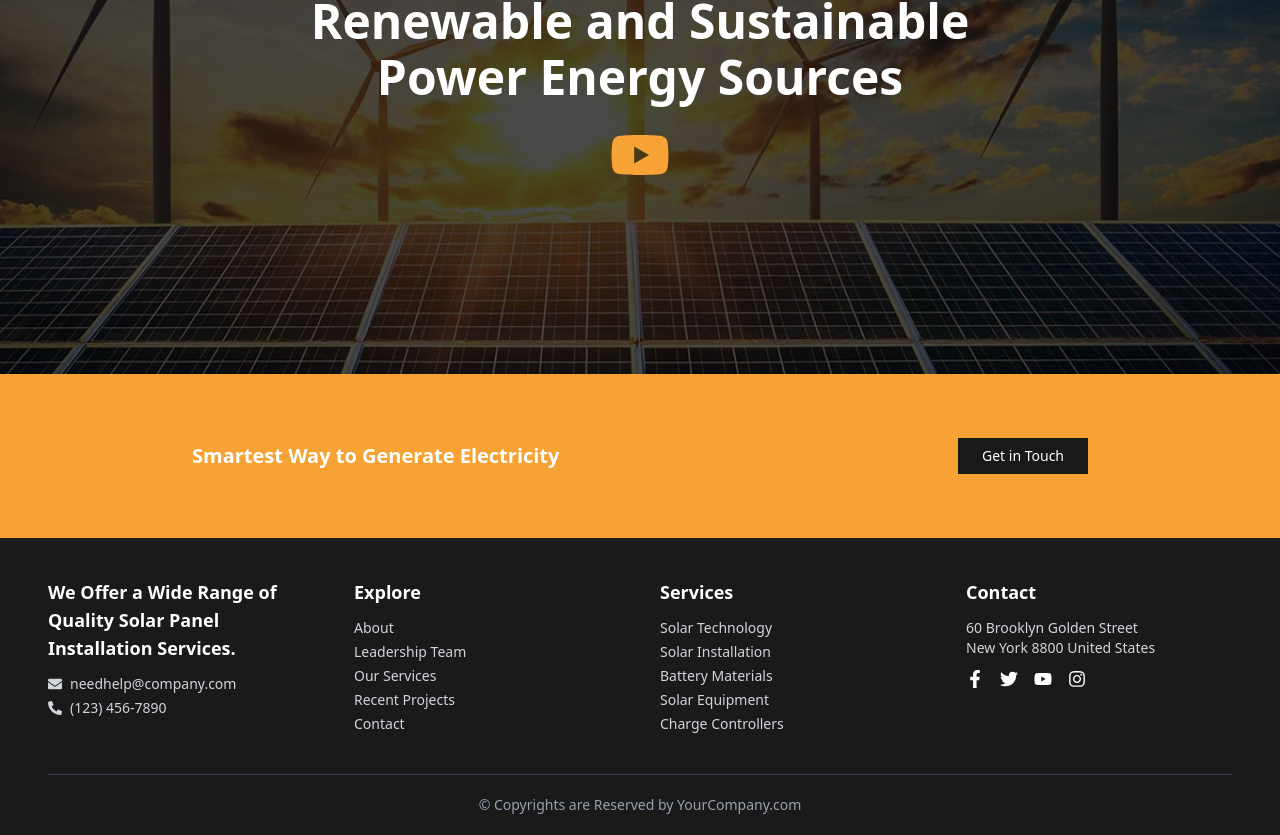
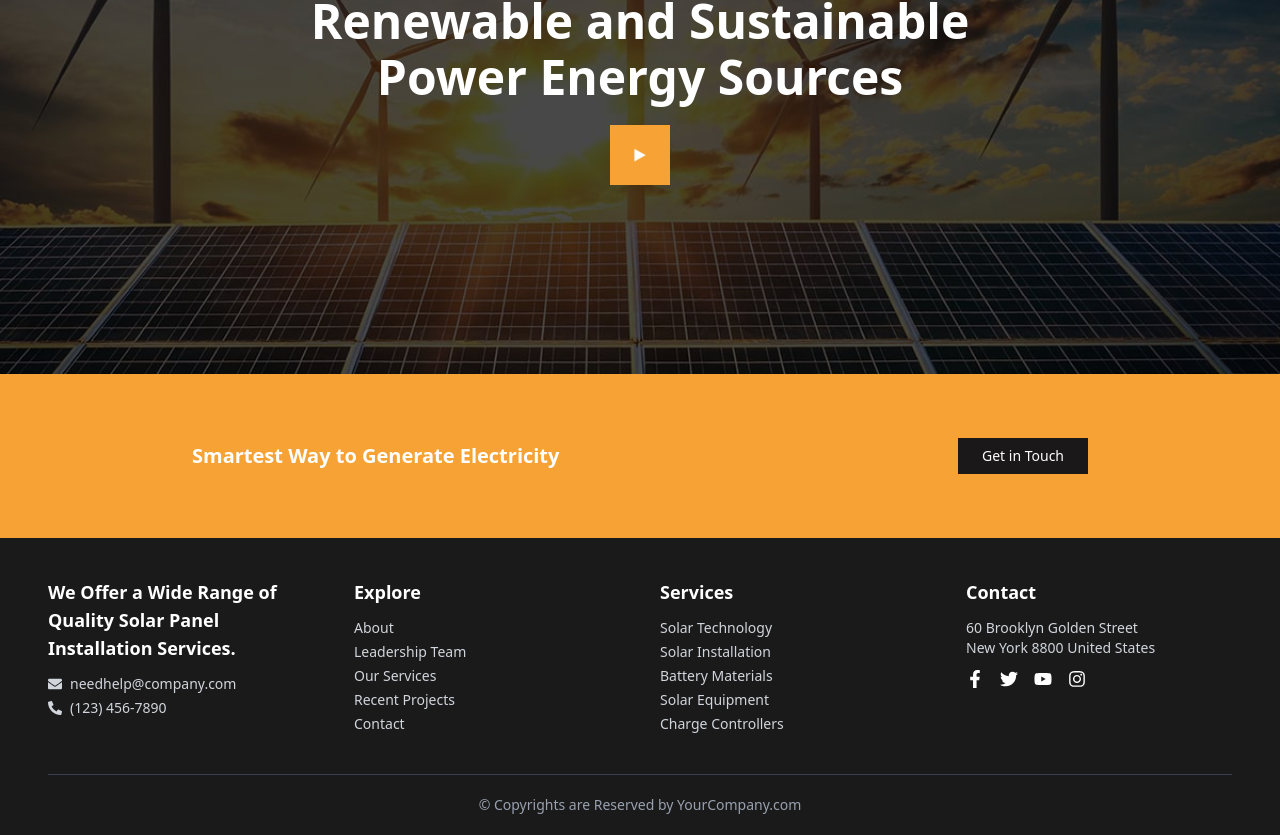
Before and after one commit to iahmadiqbal/solam-solar-panel-installer, a React (Vite) app: page /about in a window 1280 px wide. Shown: the part 2360-3195 px from the top of the page. Built offline with nearby package versions, Linux system fonts and the light colour scheme.

Commit message:
play-button size fixed

```diff
--- a/src/components/about/HeroBanner/index.tsx
+++ b/src/components/about/HeroBanner/index.tsx
@@ -1,4 +1,4 @@
-import { FaYoutube } from "react-icons/fa";
+import React from "react";
 
 const HeroBanner: React.FC = () => {
   return (
@@ -16,14 +16,17 @@ const HeroBanner: React.FC = () => {
             Power Energy Sources
           </h2>
 
-          {/* YouTube Icon */}
           <a
             href="https://youtu.be/XHOmBV4js_E?si=PM-27Db_vaXzhPx0"
             target="_blank"
             rel="noopener noreferrer"
             className="inline-flex items-center justify-center hover:scale-110 transition-transform duration-300"
           >
-            <FaYoutube className="text-[60px] text-[#F6A235]" />
+            <img
+              src="/images/play-button.png"
+              alt="YouTube Video"
+              className="w-[100px] h-[60px] object-contain"
+            />
           </a>
         </div>
       </div>
```
Also changed, not shown: public/images/play-button.png (added).
